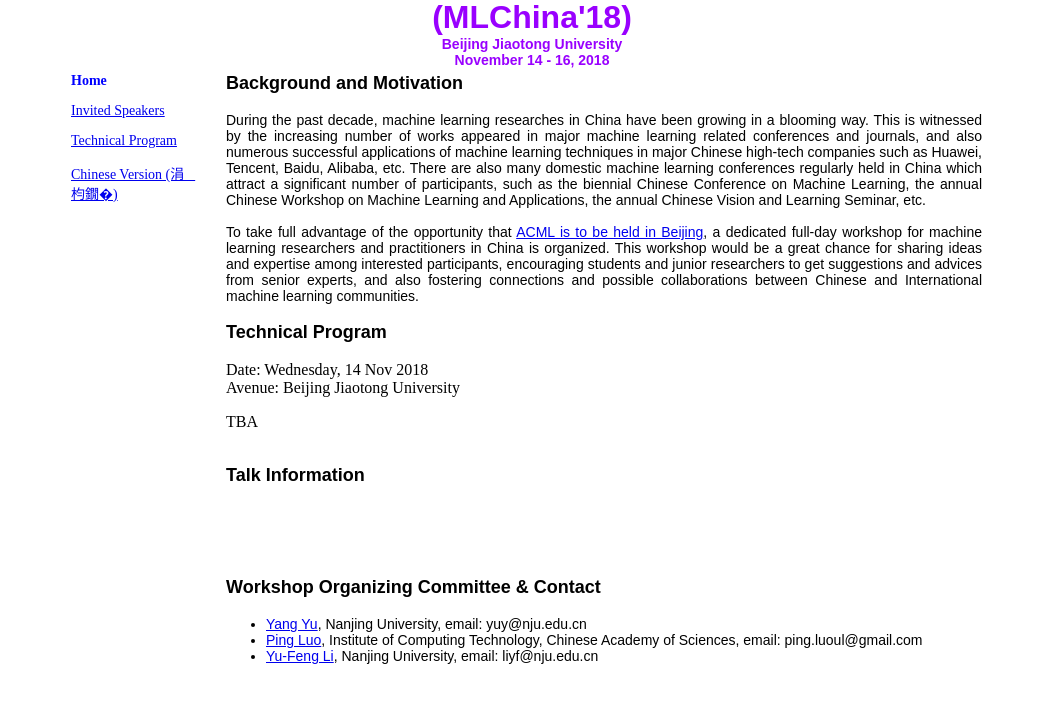
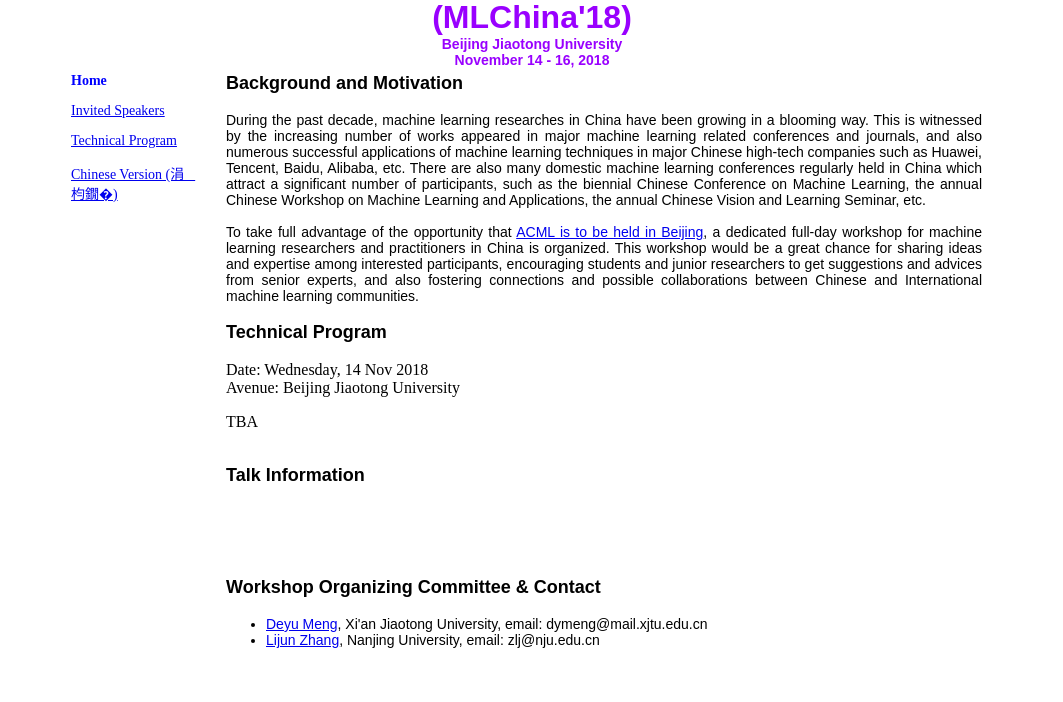
Before and after one commit to mlchina18/mlchina18.github.io, a plain HTML site: page index.html in a window 1280 px wide. Shown: the part 224-926 px from the top of the page, without its empty margins (108-1171 px from the left). Drawn offline with Linux system fonts and the light colour scheme.

Commit message:
Update index.html

```diff
--- a/index.html
+++ b/index.html
@@ -111,9 +111,9 @@ November 14 - 16, 2018</span><br>
 <p align="justify" class="style10">&nbsp;</p>
             <p align="justify" class="style8">Workshop Organizing Committee &amp; Contact
               </p><ul>
-                <li class="style7"><a href="http://cs.nju.edu.cn/yuy/" target="_blank">Yang Yu</a>, Nanjing University, email: yuy@nju.edu.cn</li>
-                <li class="style7"><a href="http://mldm.ict.ac.cn/MLDM/luoping/" target="_blank">Ping Luo</a>,  Institute of Computing Technology, Chinese Academy of Sciences, email: ping.luoul@gmail.com </li>
-                <li class="style7"><a href="http://cs.nju.edu.cn/liyf/" target="_blank">Yu-Feng Li</a>, Nanjing University, email: liyf@nju.edu.cn</li>
+                <li class="style7"><a href="http://gr.xjtu.edu.cn/web/dymeng/" target="_blank">Deyu Meng</a>, Xi'an Jiaotong University, email: dymeng@mail.xjtu.edu.cn
+</li>
+                <li class="style7"><a href="https://cs.nju.edu.cn/zlj/" target="_blank">Lijun Zhang</a>,  Nanjing University, email:  zlj@nju.edu.cn </li>
               </ul><p></p></td>
       </tr>
         </tbody></table></td>
```
